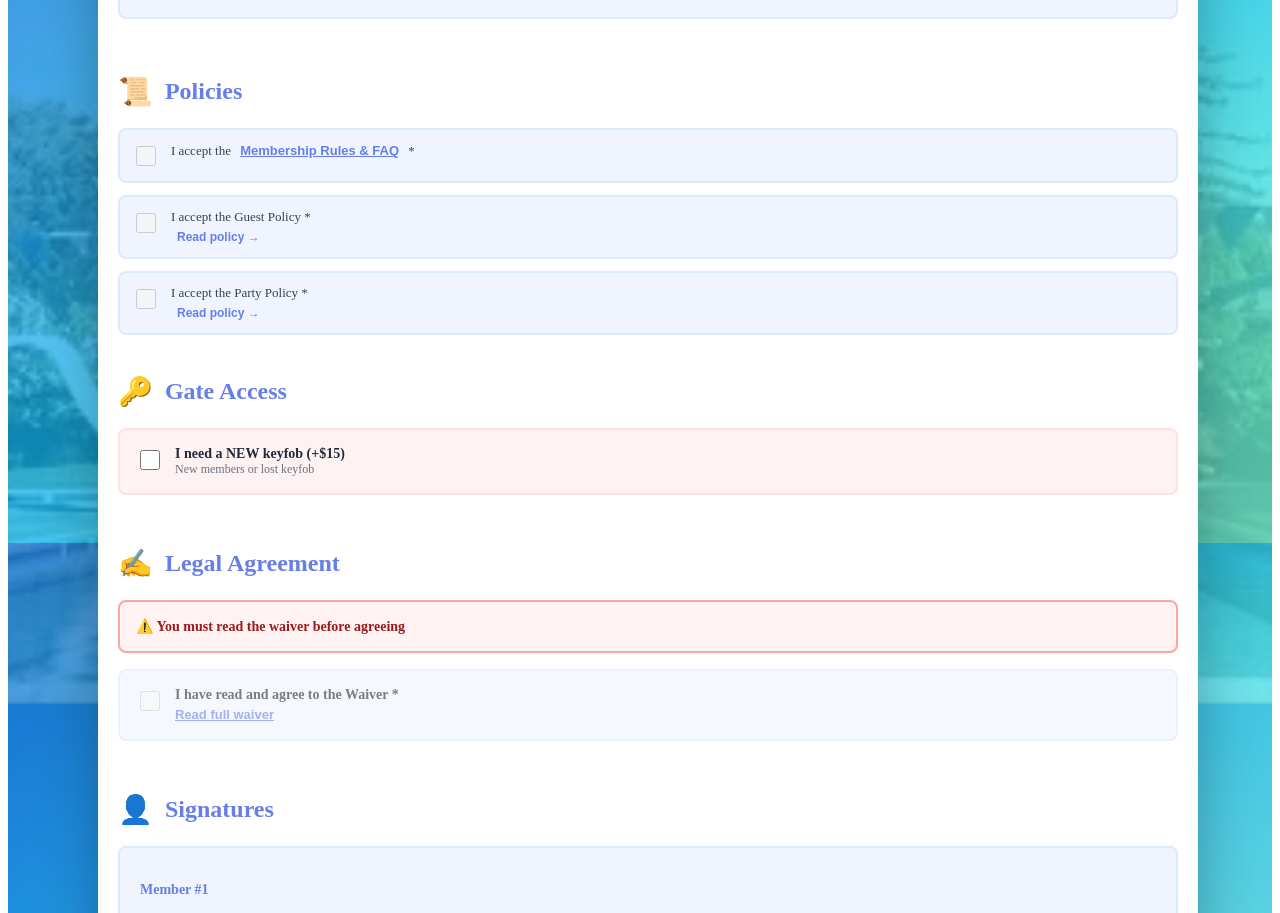
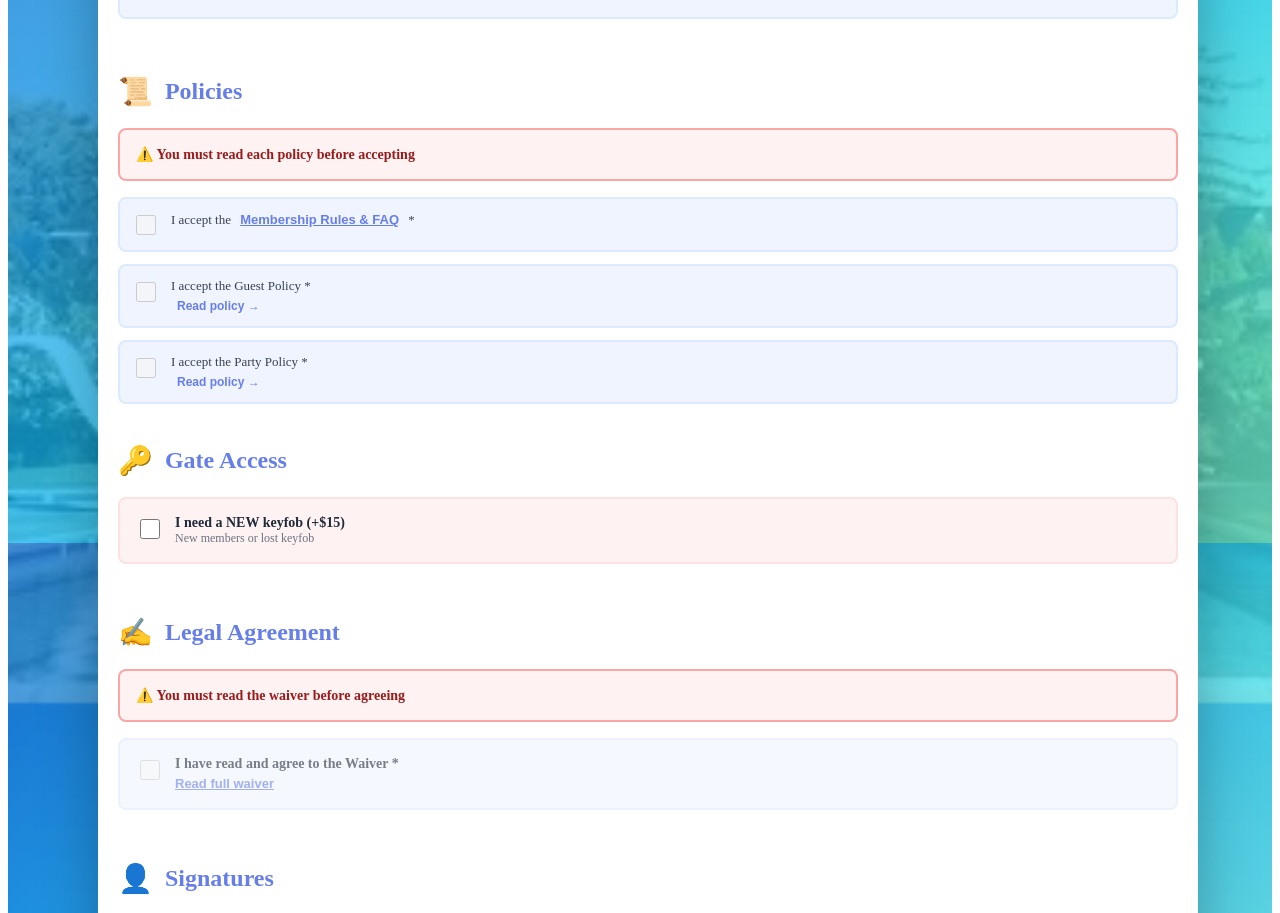
Before and after one commit to n2223536/bishop-pool-app, a Next.js app: page / in a window 1280 px wide. Shown: the part 1865-2778 px from the top of the page. Built offline with nearby package versions, Linux system fonts and the light colour scheme.

Commit message:
Add warning message for Policies section - must read each before accepting

```diff
--- a/pages/index.tsx
+++ b/pages/index.tsx
@@ -797,6 +797,11 @@ export default function Home() {
                   <div style={{ fontSize: '28px', marginRight: '12px' }}>📜</div>
                   <h3 style={{ fontSize: '24px', fontWeight: 'bold', color: '#667eea', margin: 0 }}>Policies</h3>
                 </div>
+                <div style={{ padding: '16px', background: '#fef3f2', border: '2px solid #fca5a5', borderRadius: '8px', marginBottom: '16px' }}>
+                  <p style={{ color: '#991b1b', fontSize: '14px', fontWeight: '600', margin: 0 }}>
+                    ⚠️ You must read each policy before accepting
+                  </p>
+                </div>
                 <div style={{ display: 'flex', flexDirection: 'column', gap: '12px' }}>
                   <label style={{ display: 'flex', alignItems: 'flex-start', gap: '12px', cursor: 'pointer', padding: '12px', border: '2px solid #dbeafe', borderRadius: '8px', background: '#f0f4ff' }}>
                     <input
```
